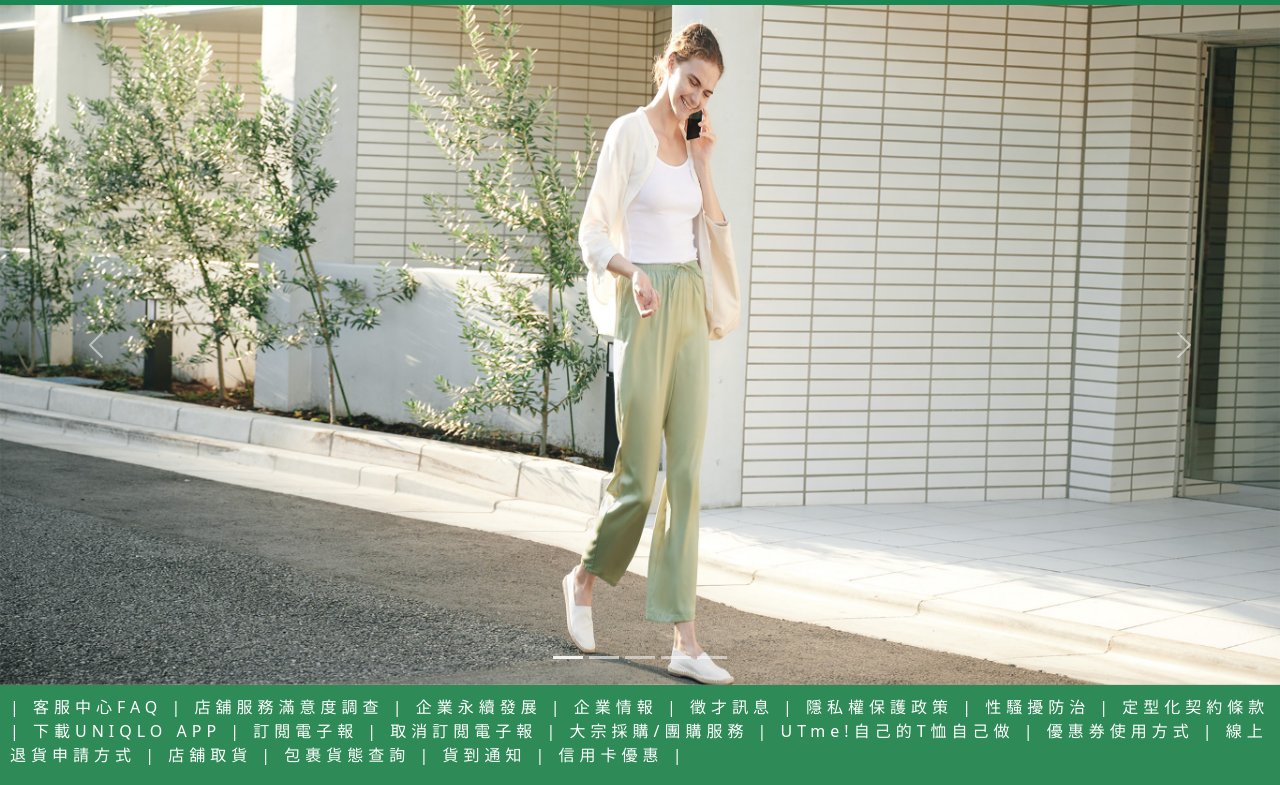
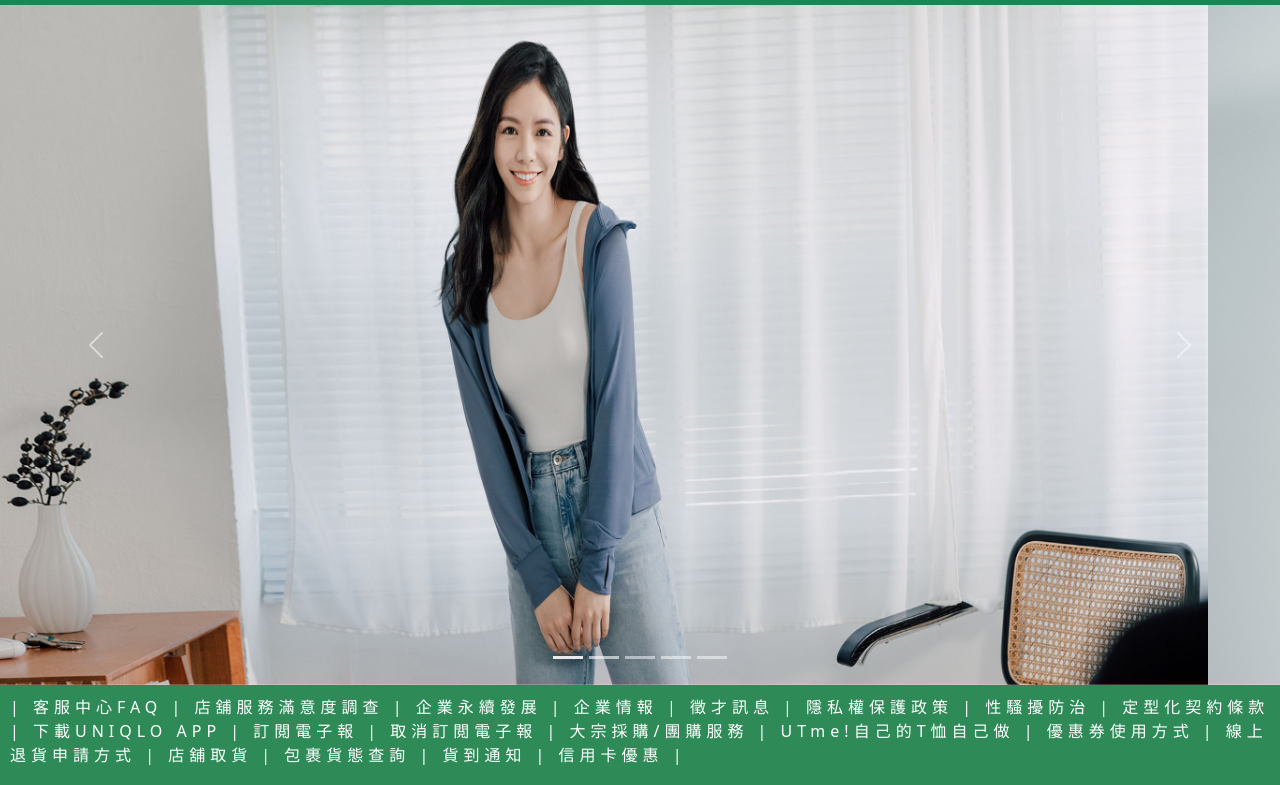
Before and after one commit to Gemini333/Gemini333.github.io, a plain HTML site: page index.html in a window 1280 px wide. Shown: the part 51-836 px from the top of the page. Drawn offline with nearby package versions, Linux system fonts and the light colour scheme.

Commit message:
Add files via upload

```diff
--- a/index.html
+++ b/index.html
@@ -76,13 +76,13 @@
       <div class="carousel-item">
         <img src="index03.jpg" class="d-block w-100  object-fit: cover;" alt="" style="height:85vh">
       </div>
-      <div class="carousel-item active">
+      <div class="carousel-item">
         <img src="index04.jpg" class="d-block w-100  object-fit: cover;" alt="" style="height:85vh">
       </div>
-      <div class="carousel-item active">
+      <div class="carousel-item">
         <img src="index06.jpg" class="d-block w-100  object-fit: cover;" alt="" style="height:85vh">
       </div>
-      <div class="carousel-item active">
+      <div class="carousel-item">
         <img src="index08.jpg" class="d-block w-100  object-fit: cover;" alt="" style="height:85vh">
       </div>
     </div>
```
